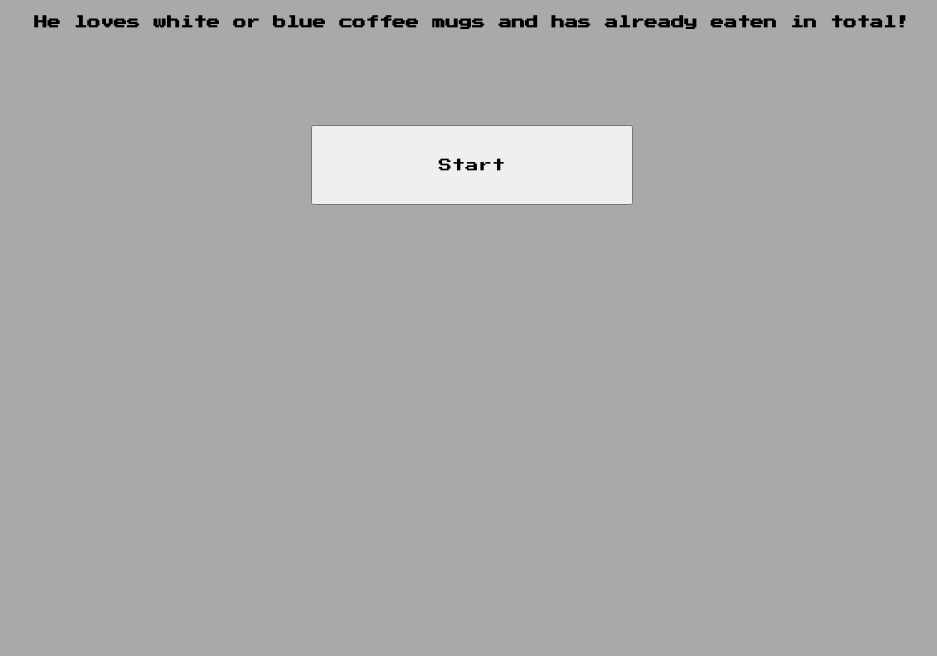
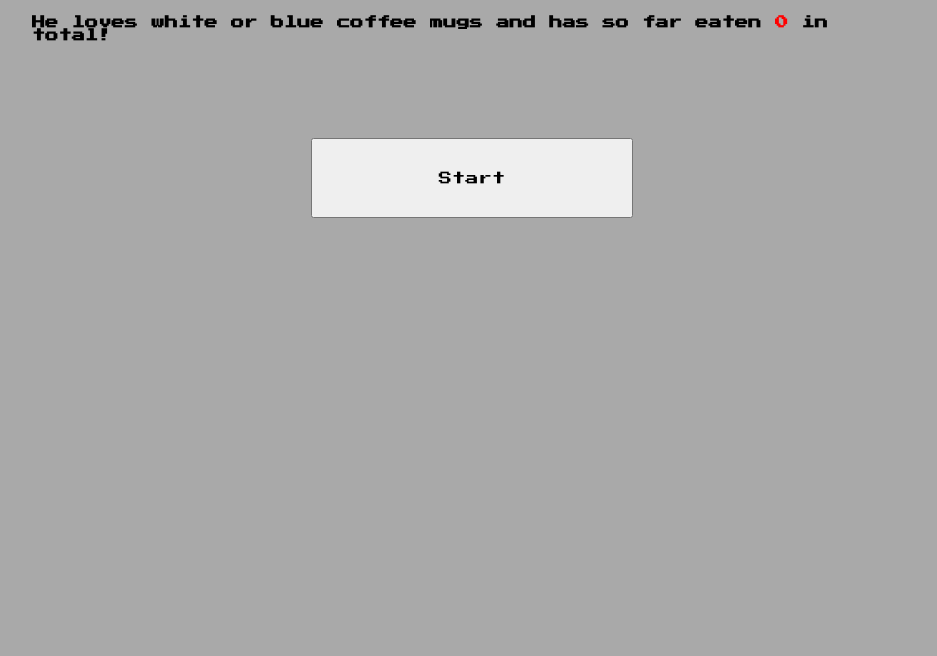
Before and after one commit to WNortier/google-teachable-machine-mini-app, a website: page index.html in a window 1280 px wide. Shown: the part 144-800 px from the top of the page, without its empty margins (96-1033 px from the left). Drawn offline with Linux system fonts and the light colour scheme.

Commit message:
fixed bug on counter

```diff
--- a/index.html
+++ b/index.html
@@ -12,8 +12,8 @@
       <div id="app-container">
         <h1>The Mug Monster</h1>
         <h5>
-          He loves white or blue coffee mugs and has already eaten
-          <span id="mug-count"></span> in total!
+          He loves white or blue coffee mugs and has so far eaten
+          <span id="mug-count">0</span> in total!
         </h5>
         <video id="video1" style="display: none">
           <source src="./mug-monster.mp4" type="video/mp4" />
--- a/index.js
+++ b/index.js
@@ -11,8 +11,7 @@ document.addEventListener(
     const mugCount = document.querySelector('#mug-count');
     const feed = document.querySelector('#feed');
     const myVideo = document.querySelector('#video1');
-
-    mugCount.innerHTML = localStorage.getItem('mugs-eaten');
+    mugCount.innerHTML = localStorage.getItem('mugs-eaten') || 0;
     const URL = './my_model/';
 
     let model, webcam, labelContainer, maxPredictions;
@@ -44,12 +43,15 @@ document.addEventListener(
       // append elements to the DOM
       myVideo.style.display = 'block';
       feed.innerHTML = 'Grrrrrr!!! Feed me your mugs, human!';
+      let mugsEaten = localStorage.getItem('mugs-eaten') || 0;
+
+      labelContainer = document.getElementById('label-container');
       document.getElementById('webcam-container').appendChild(webcam.canvas);
-      labelContainer = document.getElementById('label-container');
       for (let i = 0; i < maxPredictions; i++) {
         // and class labels
         labelContainer.appendChild(document.createElement('div'));
       }
+      labelContainer.innerHTML += `mugs-eaten: ${mugsEaten}`;
     }
 
     async function loop() {
```
